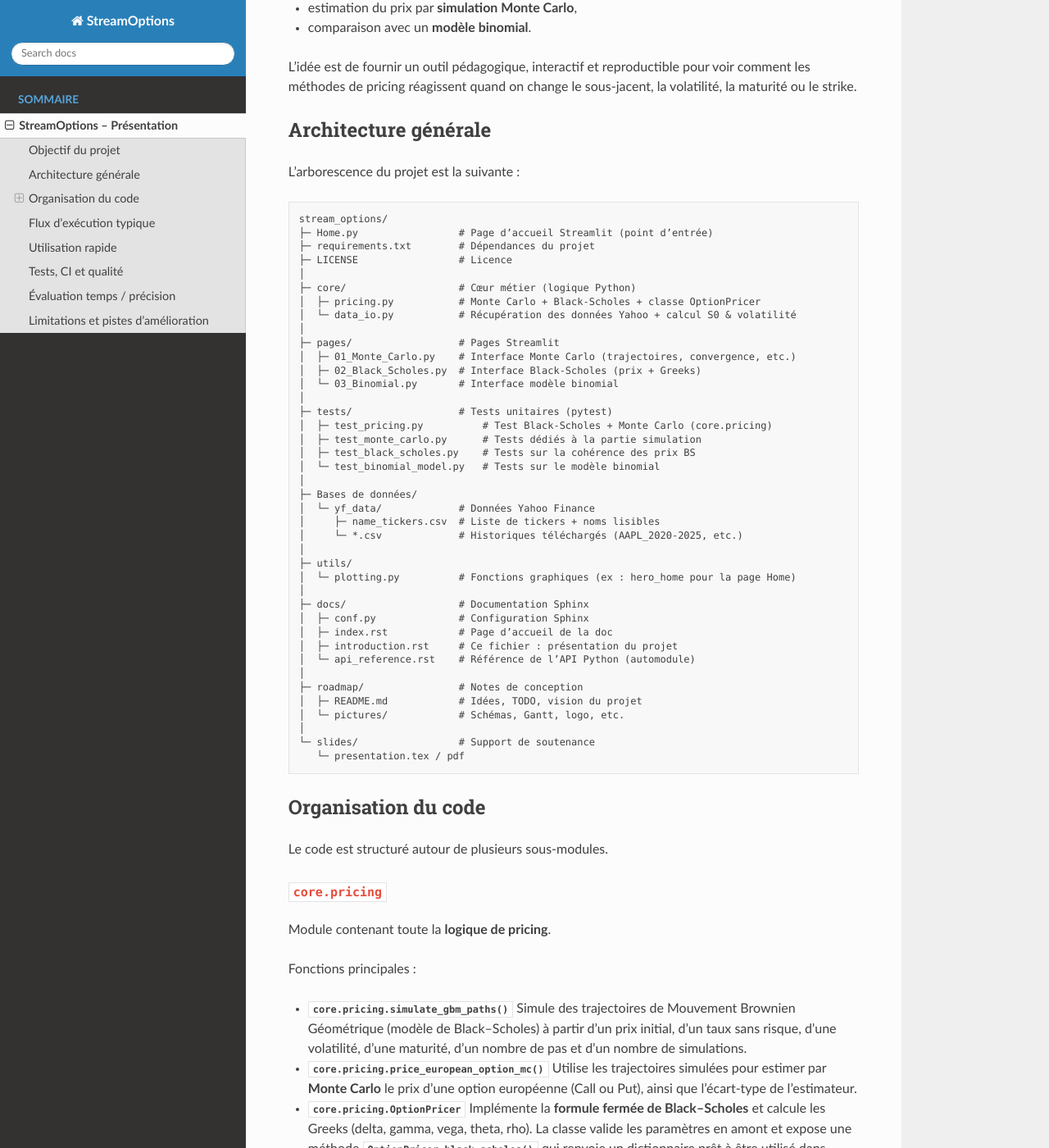
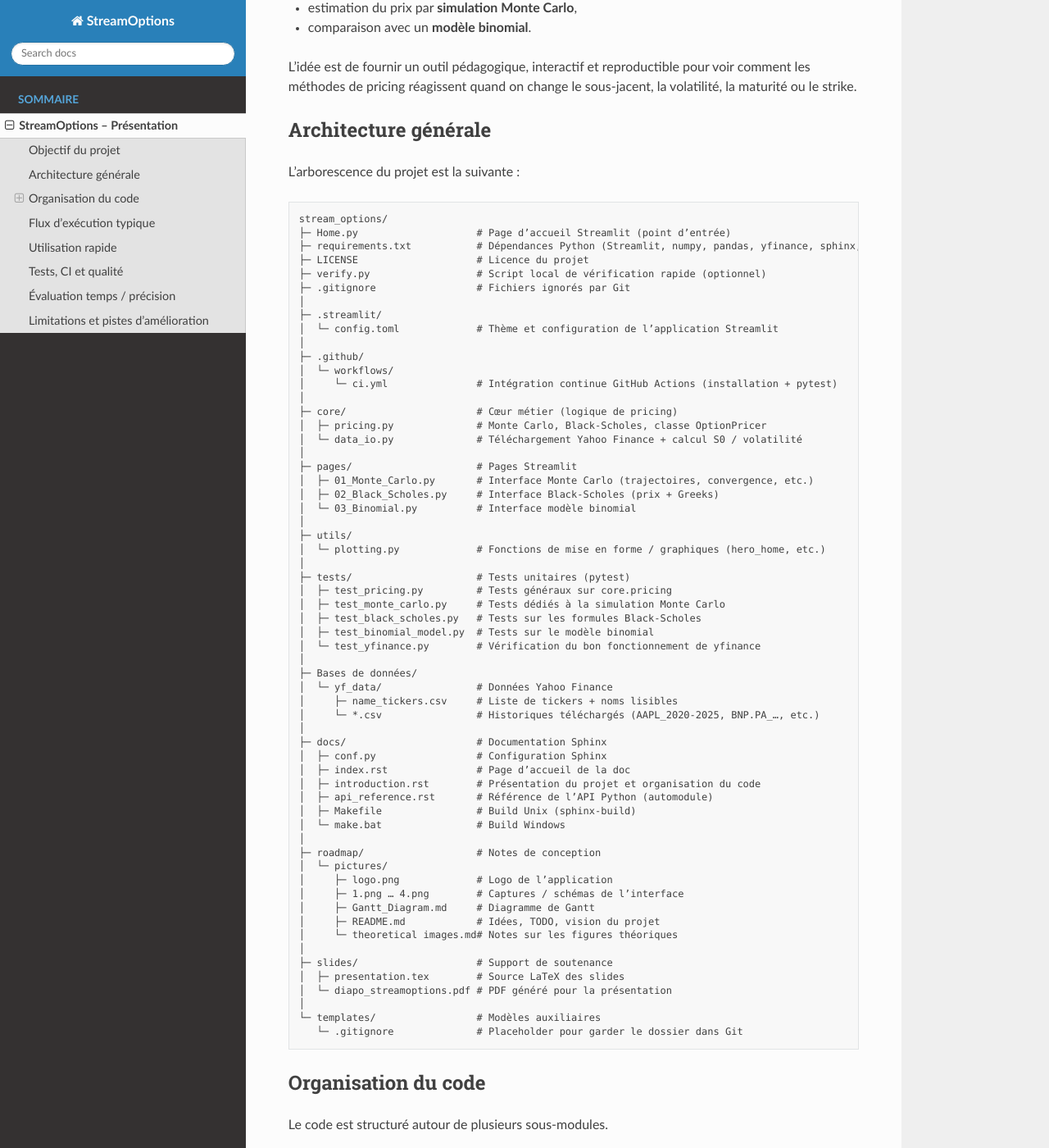
Before and after one commit to Karam-Benameur/stream_options, a Sphinx documentation site: the page built from docs/introduction.rst, in a window 1280 px wide and 1400 px high, scrolled down 363 px. Shown: the whole window at 82% size. Built offline with Sphinx 7.4.7 and the Read the Docs theme 3.1.0, drawn with Linux system fonts in a browser that asks for light colours; pages that are not in the unit, such as notebooks, are missing from menus; some of the changed text lies outside the part shown.

Commit message:
changement archi docu

```diff
--- a/docs/introduction.rst
+++ b/docs/introduction.rst
@@ -26,45 +26,65 @@ L’arborescence du projet est la suivante :
 .. code-block:: text
 
    stream_options/
-   ├─ Home.py                 # Page d’accueil Streamlit (point d’entrée)
-   ├─ requirements.txt        # Dépendances du projet
-   ├─ LICENSE                 # Licence
+   ├─ Home.py                    # Page d’accueil Streamlit (point d’entrée)
+   ├─ requirements.txt           # Dépendances Python (Streamlit, numpy, pandas, yfinance, sphinx, pytest, …)
+   ├─ LICENSE                    # Licence du projet
+   ├─ verify.py                  # Script local de vérification rapide (optionnel)
+   ├─ .gitignore                 # Fichiers ignorés par Git
    │
-   ├─ core/                   # Cœur métier (logique Python)
-   │  ├─ pricing.py           # Monte Carlo + Black-Scholes + classe OptionPricer
-   │  └─ data_io.py           # Récupération des données Yahoo + calcul S0 & volatilité
+   ├─ .streamlit/
+   │  └─ config.toml             # Thème et configuration de l’application Streamlit
    │
-   ├─ pages/                  # Pages Streamlit
-   │  ├─ 01_Monte_Carlo.py    # Interface Monte Carlo (trajectoires, convergence, etc.)
-   │  ├─ 02_Black_Scholes.py  # Interface Black-Scholes (prix + Greeks)
-   │  └─ 03_Binomial.py       # Interface modèle binomial
+   ├─ .github/
+   │  └─ workflows/
+   │     └─ ci.yml               # Intégration continue GitHub Actions (installation + pytest)
    │
-   ├─ tests/                  # Tests unitaires (pytest)
-   │  ├─ test_pricing.py          # Test Black-Scholes + Monte Carlo (core.pricing)
-   │  ├─ test_monte_carlo.py      # Tests dédiés à la partie simulation
-   │  ├─ test_black_scholes.py    # Tests sur la cohérence des prix BS
-   │  └─ test_binomial_model.py   # Tests sur le modèle binomial
+   ├─ core/                      # Cœur métier (logique de pricing)
+   │  ├─ pricing.py              # Monte Carlo, Black-Scholes, classe OptionPricer
+   │  └─ data_io.py              # Téléchargement Yahoo Finance + calcul S0 / volatilité
+   │
+   ├─ pages/                     # Pages Streamlit
+   │  ├─ 01_Monte_Carlo.py       # Interface Monte Carlo (trajectoires, convergence, etc.)
+   │  ├─ 02_Black_Scholes.py     # Interface Black-Scholes (prix + Greeks)
+   │  └─ 03_Binomial.py          # Interface modèle binomial
+   │
+   ├─ utils/
+   │  └─ plotting.py             # Fonctions de mise en forme / graphiques (hero_home, etc.)
+   │
+   ├─ tests/                     # Tests unitaires (pytest)
+   │  ├─ test_pricing.py         # Tests généraux sur core.pricing
+   │  ├─ test_monte_carlo.py     # Tests dédiés à la simulation Monte Carlo
+   │  ├─ test_black_scholes.py   # Tests sur les formules Black-Scholes
+   │  ├─ test_binomial_model.py  # Tests sur le modèle binomial
+   │  └─ test_yfinance.py        # Vérification du bon fonctionnement de yfinance
    │
    ├─ Bases de données/
-   │  └─ yf_data/             # Données Yahoo Finance
-   │     ├─ name_tickers.csv  # Liste de tickers + noms lisibles
-   │     └─ *.csv             # Historiques téléchargés (AAPL_2020-2025, etc.)
+   │  └─ yf_data/                # Données Yahoo Finance
+   │     ├─ name_tickers.csv     # Liste de tickers + noms lisibles
+   │     └─ *.csv                # Historiques téléchargés (AAPL_2020-2025, BNP.PA_…, etc.)
    │
-   ├─ utils/
-   │  └─ plotting.py          # Fonctions graphiques (ex : hero_home pour la page Home)
+   ├─ docs/                      # Documentation Sphinx
+   │  ├─ conf.py                 # Configuration Sphinx
+   │  ├─ index.rst               # Page d’accueil de la doc
+   │  ├─ introduction.rst        # Présentation du projet et organisation du code
+   │  ├─ api_reference.rst       # Référence de l’API Python (automodule)
+   │  ├─ Makefile                # Build Unix (sphinx-build)
+   │  └─ make.bat                # Build Windows
    │
-   ├─ docs/                   # Documentation Sphinx
-   │  ├─ conf.py              # Configuration Sphinx
-   │  ├─ index.rst            # Page d’accueil de la doc
-   │  ├─ introduction.rst     # Ce fichier : présentation du projet
-   │  └─ api_reference.rst    # Référence de l’API Python (automodule)
+   ├─ roadmap/                   # Notes de conception
+   │  └─ pictures/
+   │     ├─ logo.png             # Logo de l’application
+   │     ├─ 1.png … 4.png        # Captures / schémas de l’interface
+   │     ├─ Gantt_Diagram.md     # Diagramme de Gantt
+   │     ├─ README.md            # Idées, TODO, vision du projet
+   │     └─ theoretical images.md# Notes sur les figures théoriques
    │
-   ├─ roadmap/                # Notes de conception
-   │  ├─ README.md            # Idées, TODO, vision du projet
-   │  └─ pictures/            # Schémas, Gantt, logo, etc.
+   ├─ slides/                    # Support de soutenance
+   │  ├─ presentation.tex        # Source LaTeX des slides
+   │  └─ diapo_streamoptions.pdf # PDF généré pour la présentation
    │
-   └─ slides/                 # Support de soutenance
-      └─ presentation.tex / pdf
+   └─ templates/                 # Modèles auxiliaires
+      └─ .gitignore              # Placeholder pour garder le dossier dans Git
 
 
 Organisation du code
@@ -160,6 +180,11 @@ Dossier regroupant les **tests unitaires** (framework ``pytest``) :
 
 * ``test_binomial_model.py`` – vérifie la stabilité et la convergence du
   modèle binomial.
+
+* ``test_yfinance.py`` – script de validation de la dépendance
+    :mod:`yfinance` : téléchargement d’un historique, accès aux
+    méta-données, vérification qu’aucune erreur bloquante ne se
+    produit.
 
 ``utils.plotting``
 ~~~~~~~~~~~~~~~~~~
```
